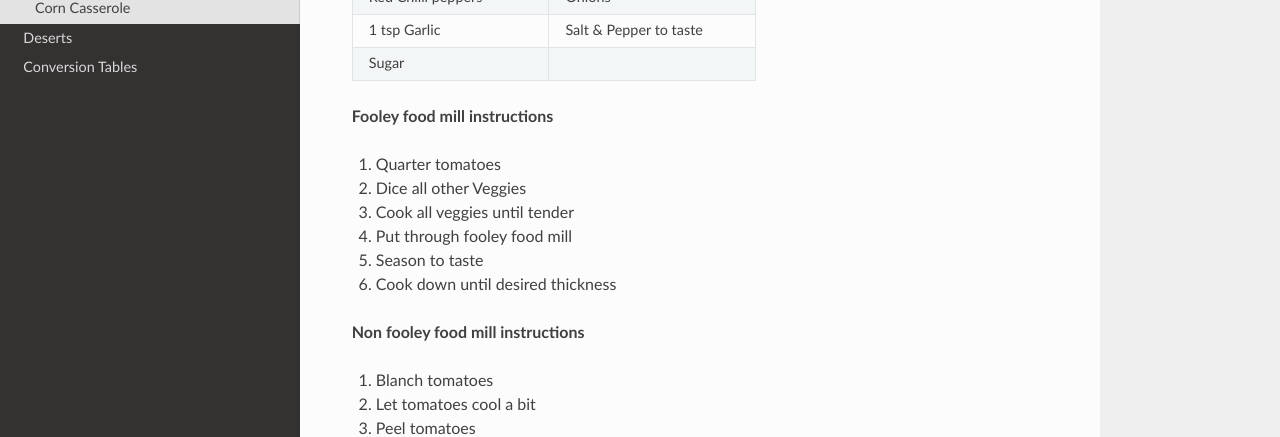
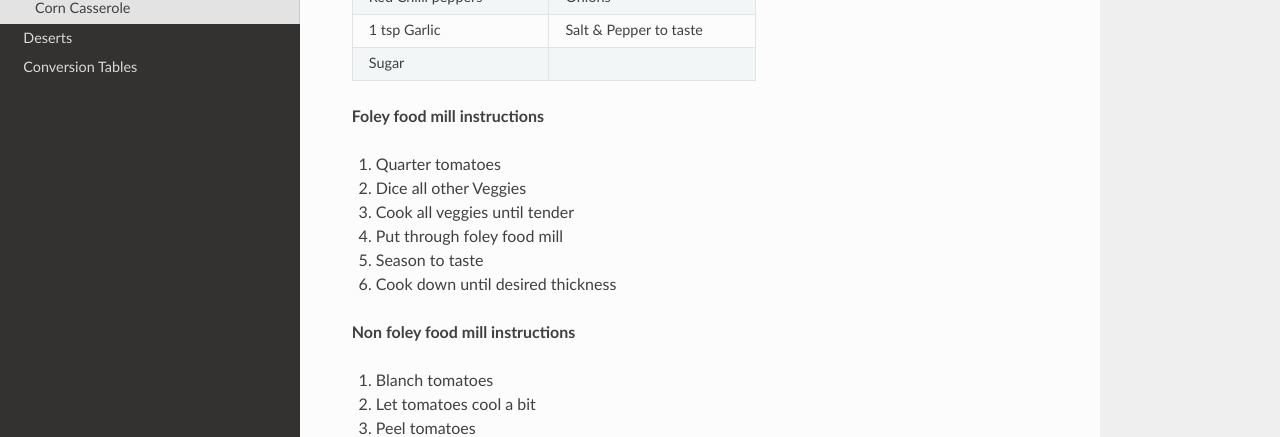
Before and after one commit to cpyarger/Effin-Cookbook, a Sphinx documentation site: the page built from docs/source/dinners/SpaghettiSauce.rst, in a window 1280 px wide and 1085 px high. Shown: the part 287-724 px from the top of the window. Built offline with Sphinx 7.4.7 and the Read the Docs theme 2.0.0, drawn with Linux system fonts in a browser that asks for light colours.

Commit message:
Spelling fixes

```diff
--- a/docs/source/dinners/SpaghettiSauce.rst
+++ b/docs/source/dinners/SpaghettiSauce.rst
@@ -17,16 +17,16 @@ Spaghetti Sauce
    * - Sugar
      -
 
-**Fooley food mill instructions**
+**Foley food mill instructions**
 
 1. Quarter tomatoes
 2. Dice all other Veggies
 3. Cook all veggies until tender
-4. Put through fooley food mill
+4. Put through foley food mill
 5. Season to taste
 6. Cook down until desired thickness
 
-**Non fooley food mill instructions**
+**Non foley food mill instructions**
 
 1. Blanch tomatoes
 2. Let tomatoes cool a bit
```
